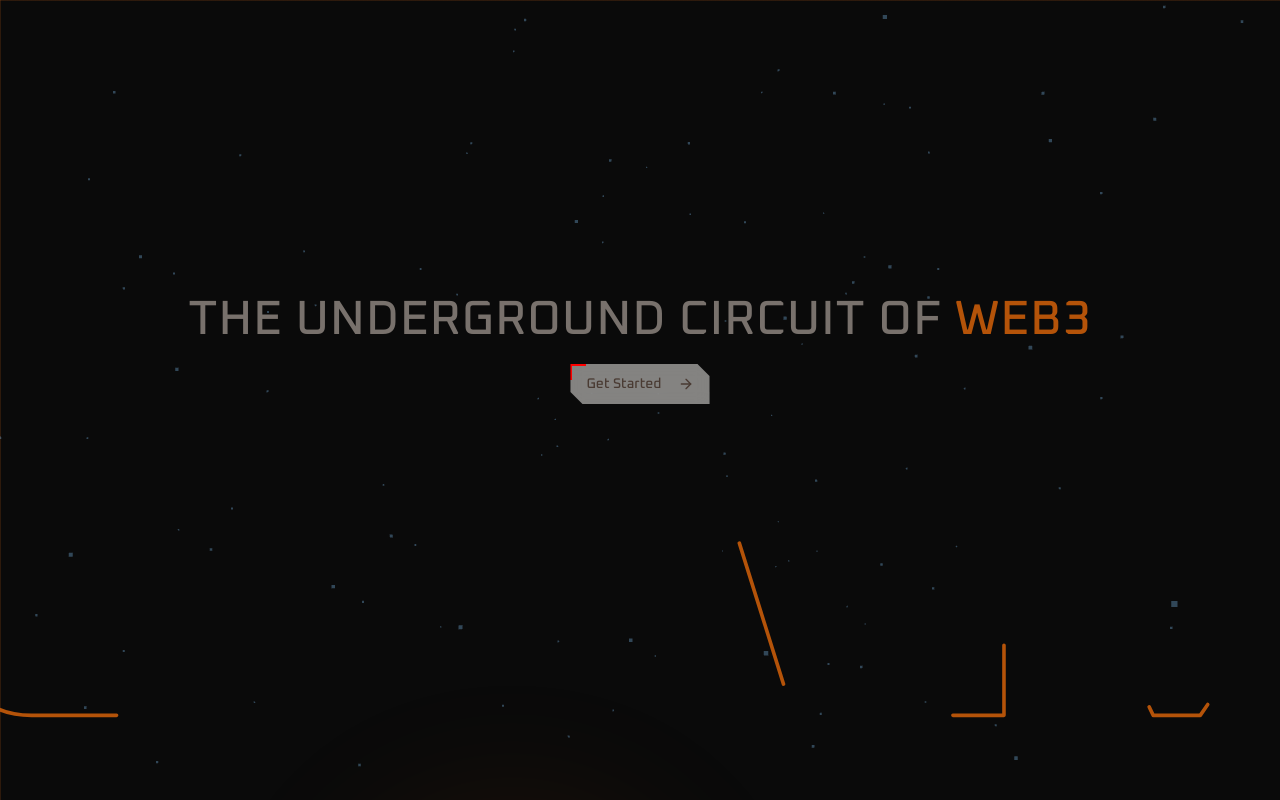
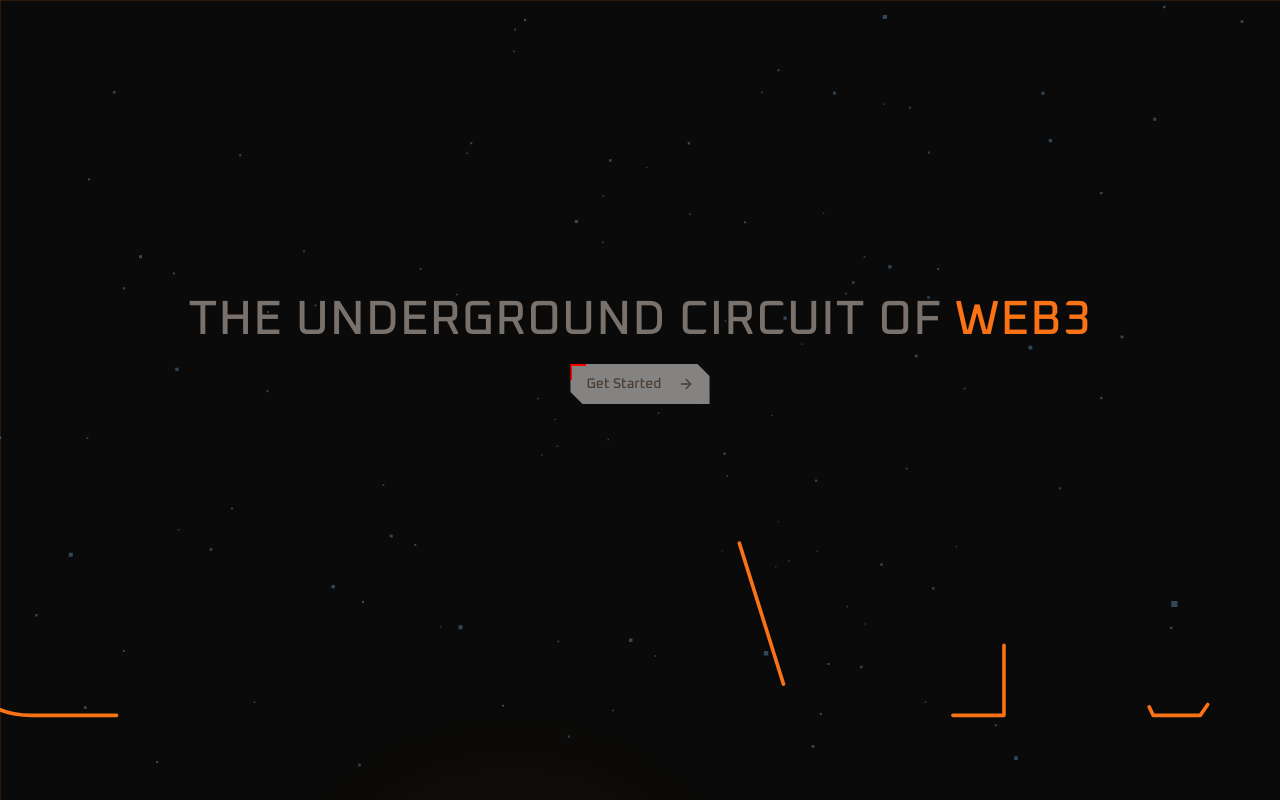
Before and after one commit to SiddharthManjul/pipeline, a Next.js app in the folder frontend/: page / in a window 1280 px wide. Shown: the top 800 px of the page. Built offline with nearby package versions, Linux system fonts and the light colour scheme; no server answers.

Commit message:
hero section update

```diff
--- a/frontend/components/landing/CredynxAnim.tsx
+++ b/frontend/components/landing/CredynxAnim.tsx
@@ -50,7 +50,7 @@ export const CredynxAnim = () => {
           textAnchor="middle"
           dominantBaseline="middle"
           className="line credynx-text"
-          stroke="currentColor"
+          stroke="#F97316"
           fill="none"
           strokeWidth="3.5"
           strokeLinecap="round"
--- a/frontend/components/landing/HeroSection.tsx
+++ b/frontend/components/landing/HeroSection.tsx
@@ -29,7 +29,7 @@ export const HeroSection = () => {
                     {/* Subheading Area - Bottom 10% of Top 50% */}
                     <div className="h-[20%] flex flex-col items-center justify-end pb-4 px-4 text-center">
                         <h2 className="text-4xl md:text-5xl text-muted-foreground font-medium tracking-wide uppercase">
-                            The Underground Circuit of <span className="text-primary">Web3</span>
+                            The Underground Circuit of <span className="text-[#F97316]">Web3</span>
                         </h2>
                     </div>
                 </div>
```
